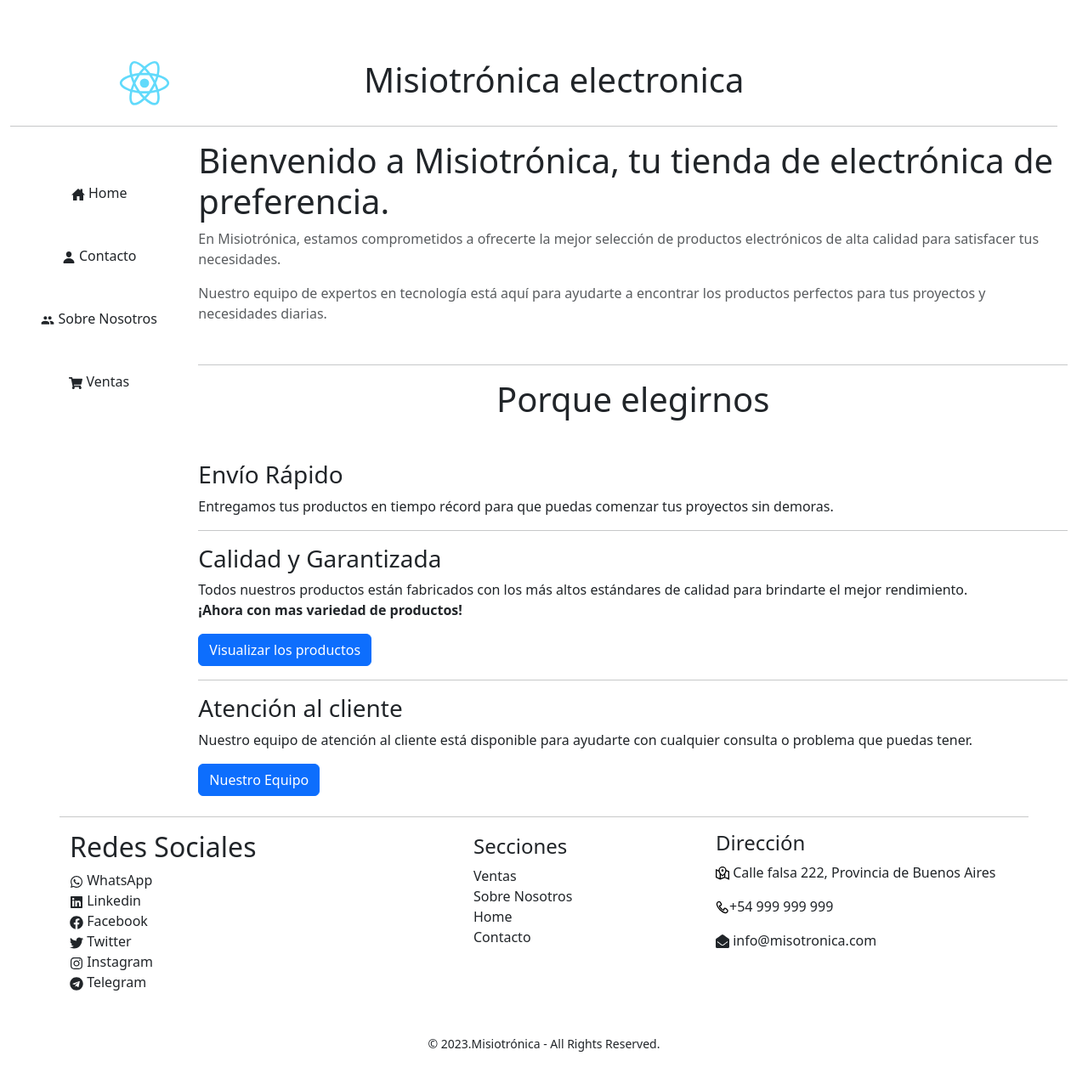
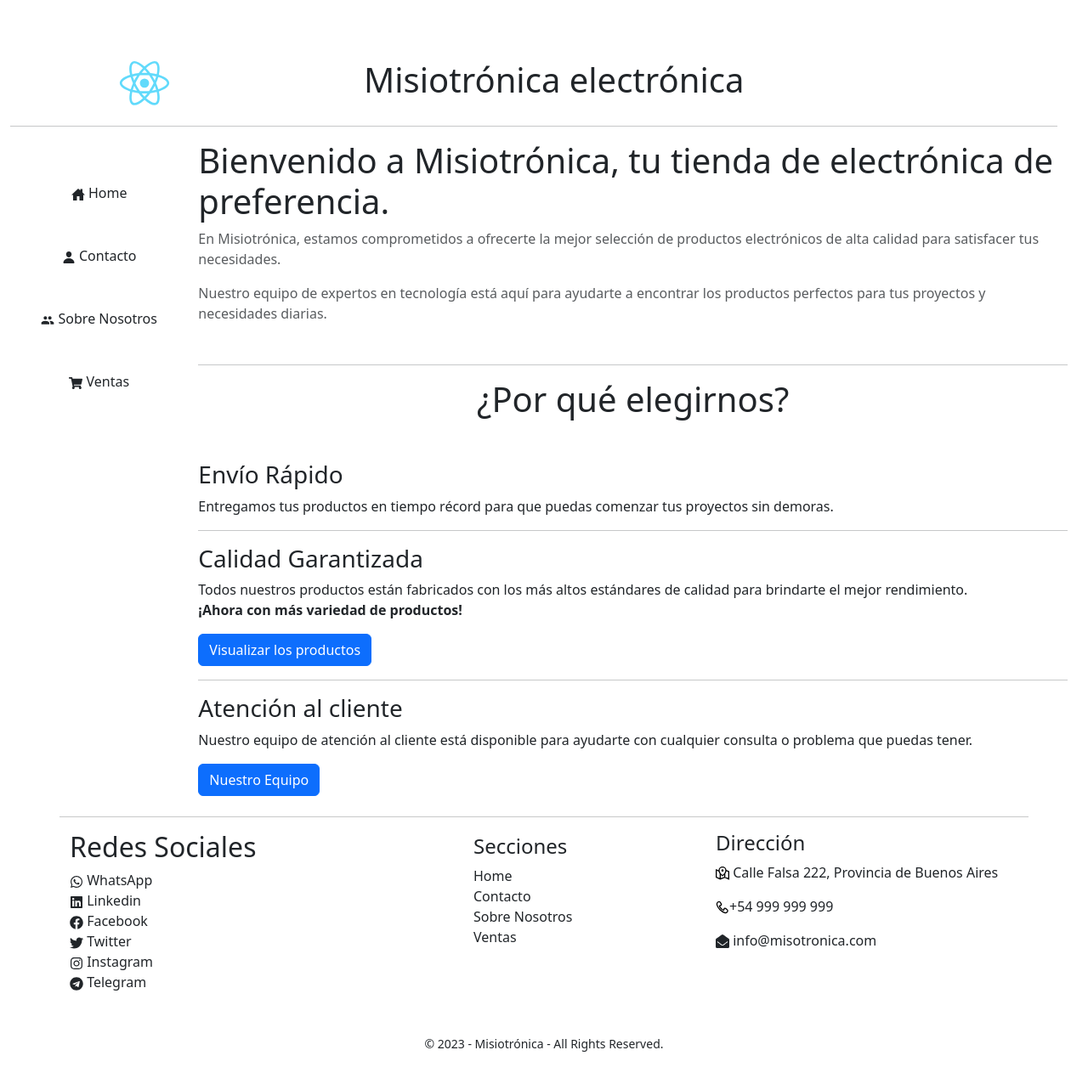
Before and after one commit to AgustinMineo/Misiotronica, a React (Create React App) app: page /contact in a window 1280 px wide. Shown: the top 1276 px of the page at 85% size. Built offline with nearby package versions, Linux system fonts and the light colour scheme.

Commit message:
fix some misspelling and change some text colors

```diff
--- a/src/components/Contact/Contact.jsx
+++ b/src/components/Contact/Contact.jsx
@@ -5,9 +5,9 @@ function Contact() {
     <div className='mt-5'>
       <form className='container'>
         <div className="mb-3">
-          <label htmlFor="emailText" className="form-label">Correo electronico *</label>
+          <label htmlFor="emailText" className="form-label">Correo electrónico *</label>
           <input type="email" className="form-control"  id="email" aria-describedby="email" required/>
-          <div id="emailHelp" className="form-text">Nosotros nunca vamos a compartir tu correo con nadie!</div>
+          <div id="emailHelp" className="form-text">¡Nosotros nunca vamos a compartir tu correo con nadie!</div>
         </div>
         <div className="mb-3">
           <label htmlFor="Nombre" className="form-label">Nombre *</label>
@@ -31,7 +31,7 @@ function Contact() {
         </div>
         <div className="mb-3 form-check">
           <input type="checkbox" className="form-check-input" id="nov&ofertas"/>
-          <label className="form-check-label" htmlFor="nov&ofertas">Desea recibir novedades y ofertas?</label>
+          <label className="form-check-label" htmlFor="nov&ofertas">¿Desea recibir novedades y ofertas?</label>
         </div>
         <button type="submit" className="btn btn-primary">Submit</button>
       </form>
--- a/src/components/Footer/Footer.jsx
+++ b/src/components/Footer/Footer.jsx
@@ -24,22 +24,22 @@ function Footer() {
           <div className="col-lg-3 col-xs-12 mt-1">
             <h4 className="mt-lg-0 mt-sm-3">Secciones</h4>
               <ul className="m-0 p-0 list-unstyled text-decoration-none">
-                <li><NavLink className="text-dark text-decoration-none" to="/products">Ventas</NavLink></li>
-                <li><NavLink className="text-dark text-decoration-none" to="/about">Sobre Nosotros</NavLink></li>
                 <li><NavLink className="text-dark text-decoration-none" to="/">Home</NavLink></li>
                 <li><NavLink className="text-dark text-decoration-none" to="/contact">Contacto</NavLink></li>
+                <li><NavLink className="text-dark text-decoration-none" to="/about">Sobre Nosotros</NavLink></li>
+                <li><NavLink className="text-dark text-decoration-none" to="/products">Ventas</NavLink></li>
               </ul>
           </div>
           <div className="col-lg-4 col-xs-12">
             <h4 className="mt-lg-0 mt-sm-4">Dirección</h4>
-            <p> <GrMapLocation/> Calle falsa 222, Provincia de Buenos Aires</p>
+            <p> <GrMapLocation/> Calle Falsa 222, Provincia de Buenos Aires</p>
             <p className="mb-0"><GrPhone/>+54 999 999 999</p>
             <p className='mt-3'><FaEnvelopeOpen/> info@misotronica.com</p>
           </div>
         </div>
         <div className="row mt-5">
           <div className="col text-center">
-            <p className=""><small className="text">© 2023.Misiotrónica -  All Rights Reserved.</small></p>
+            <p className=""><small className="text">© 2023 - Misiotrónica - All Rights Reserved.</small></p>
           </div>
         </div>
       </div>
--- a/src/components/Header/Header.jsx
+++ b/src/components/Header/Header.jsx
@@ -12,7 +12,7 @@ function Header() {
         </div>
         <div className="col-lg-7 col-xl-7 align-items-center d-flex col-md-7 align-styles">
             <div className="text-center">
-              <h1 className=''> Misiotrónica electronica</h1>
+              <h1 className=''> Misiotrónica electrónica</h1>
             </div>
         </div>
         <hr/>
--- a/src/components/Home/Home.jsx
+++ b/src/components/Home/Home.jsx
@@ -13,7 +13,7 @@ function Home() {
 			</div>
 			<div className='text-center my-5'>
 				<hr/>
-				<h1>Porque elegirnos</h1>
+				<h1>¿Por qué elegirnos?</h1>
 			</div>
 		  	<div className="sections">
 				<div className="section">
@@ -24,11 +24,11 @@ function Home() {
 				<hr/>
 				<div className=" text-start sections">
 					<div className=''>
-						<h3 className="section-title">Calidad y Garantizada</h3>
+						<h3 className="section-title">Calidad Garantizada</h3>
 					</div>
 					<div className=''>
 						<p className="section-description">Todos nuestros productos están fabricados con los más
-						altos estándares de calidad para brindarte el mejor rendimiento.<strong> <br/>¡Ahora con mas variedad de productos!</strong></p>
+						altos estándares de calidad para brindarte el mejor rendimiento.<strong> <br/>¡Ahora con más variedad de productos!</strong></p>
 						<NavLink className="btn btn-primary" to="/products">Visualizar los productos</NavLink>
 					</div>
 				</div>
--- a/src/components/Venta/Products/Products.jsx
+++ b/src/components/Venta/Products/Products.jsx
@@ -18,7 +18,7 @@ function Products({ id, productImg, name, stock, price, description, shortDescri
     <>
       <div className="card rounded-3 me-4 ms-4 mt-3 card-width" >
         <div className='bg-primary w-25 rounded-bottom position-absolute top-0 end-0 mx-3 text-center'>
-          <p className='my-1 fs-5'>{price}</p>
+          <p className='my-1 fs-5 text-white'>{price}</p>
         </div>
         <div className="">
         <img src={productImg} className="card-img-top mx-0" alt={'Imagen del producto ' + name} width={'300px'} height={'300px'} />
@@ -29,7 +29,7 @@ function Products({ id, productImg, name, stock, price, description, shortDescri
             <h6 className="card-text text-break">{shortDescription}</h6>
           </div>
           <hr/>
-          <p className=''><span className='fw-bold'>Categoria :</span> {category}</p>
+          <p className=''><span className='fw-bold'>Categoría :</span> {category}</p>
           <p className="card-text"> <span className='fw-bold'>Stock : </span>{stock}</p>
         </div>
         <button className="btn mb-3 details border" onClick={handleOpenModal}>
```
